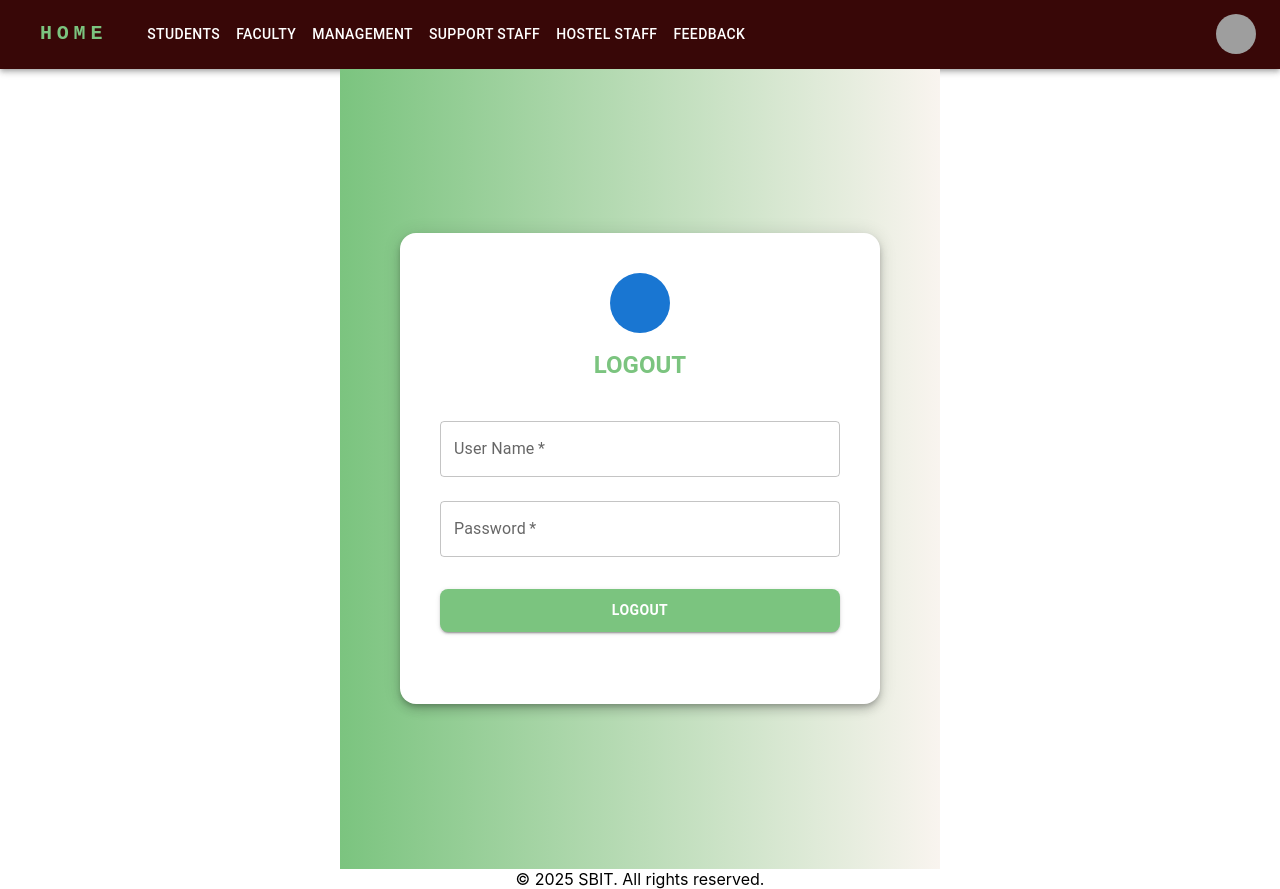
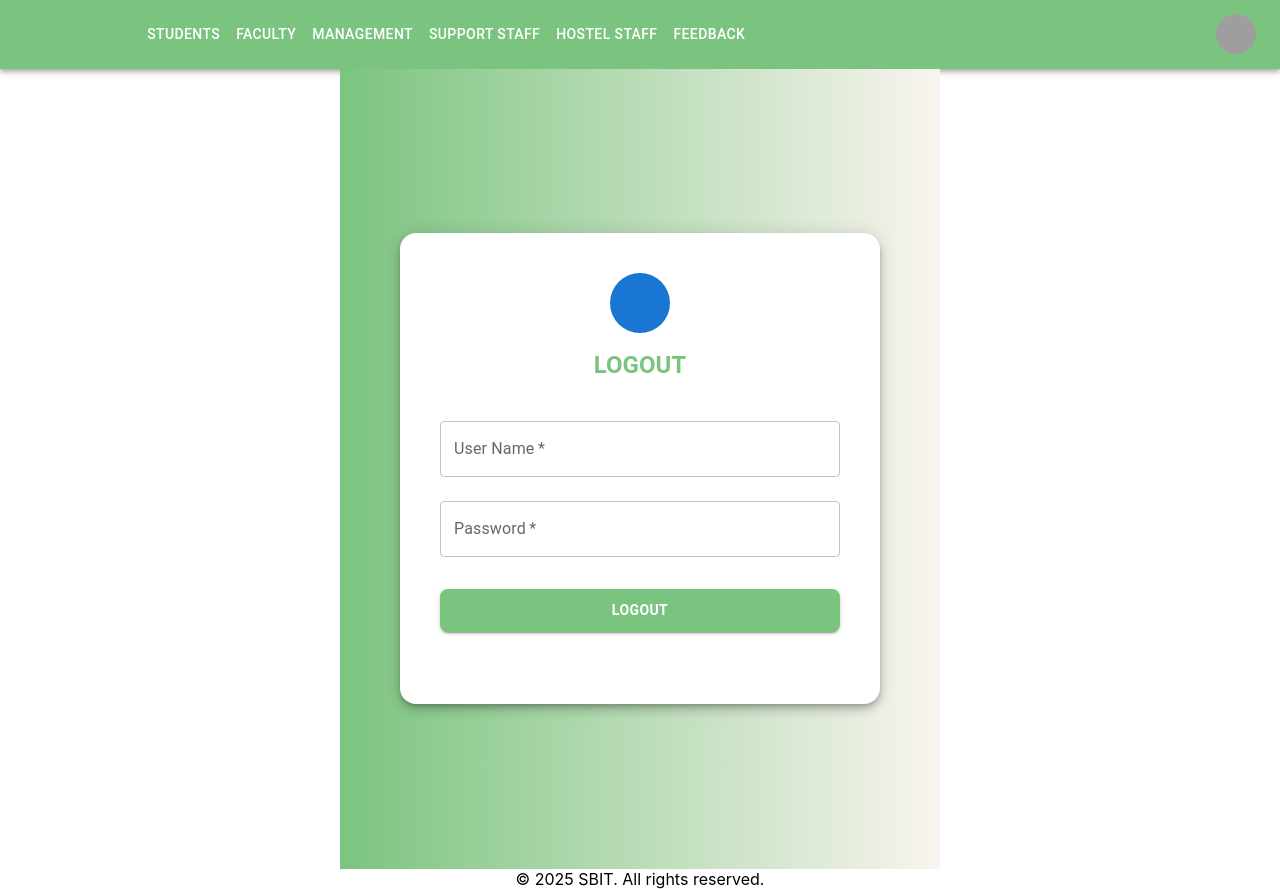
Before and after one commit to nadiyamreen/SBITMERN1NADIYA, a React (Create React App) app in the folder client/: page /logout in a window 1280 px wide. Built offline with nearby package versions, Linux system fonts and the light colour scheme; grey boxes are pictures that could not be loaded; some icons are missing.

Commit message:
Change AppBar background color from dark to light

```diff
--- a/client/src/components/ResponsiveAppBar.js
+++ b/client/src/components/ResponsiveAppBar.js
@@ -51,7 +51,7 @@ function ResponsiveAppBar() {
   };
 
   return (
-    <AppBar position="static"  style={{ background: '#380707ff' }}>
+    <AppBar position="static"  style={{ background: '#7bc47f' }}>
       <Container maxWidth="xl">
         <Toolbar disableGutters>
           <AdbIcon sx={{ display: { xs: 'none', md: 'flex' }, mr: 1 }} />
```
